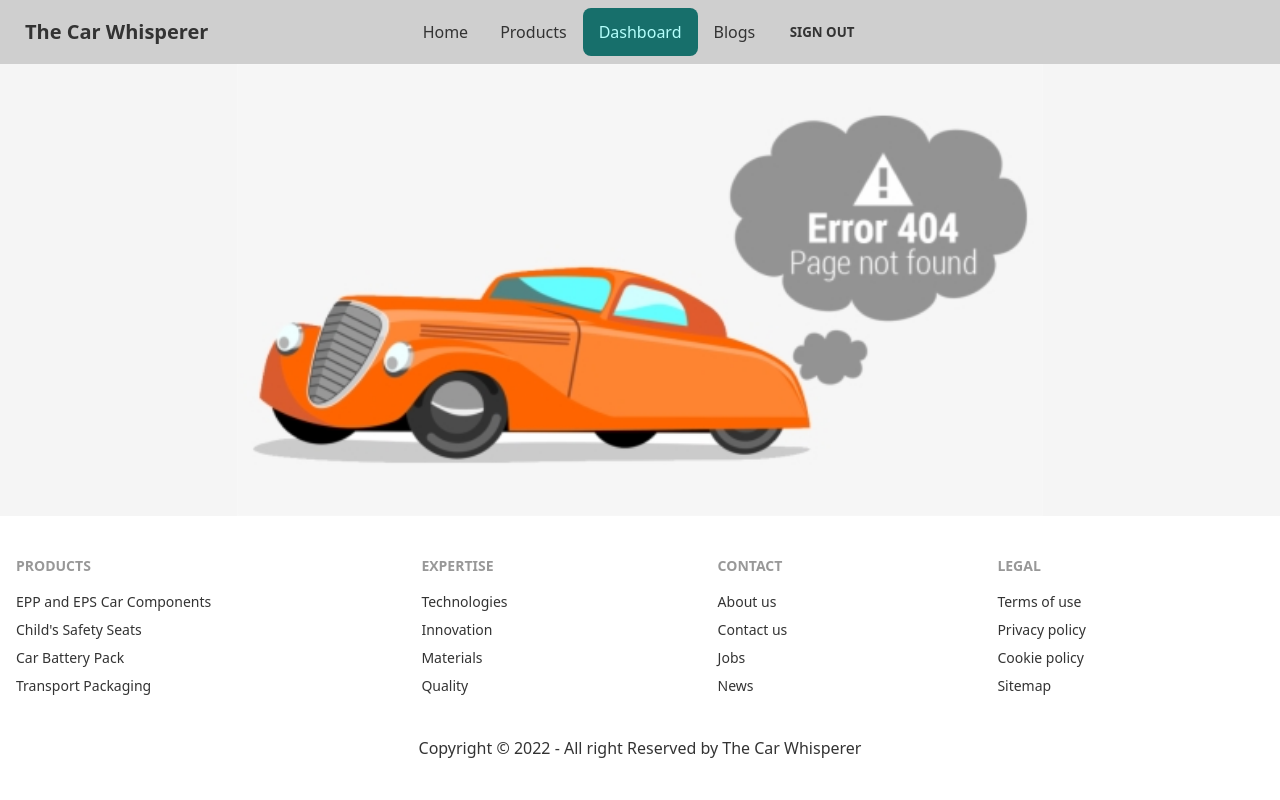
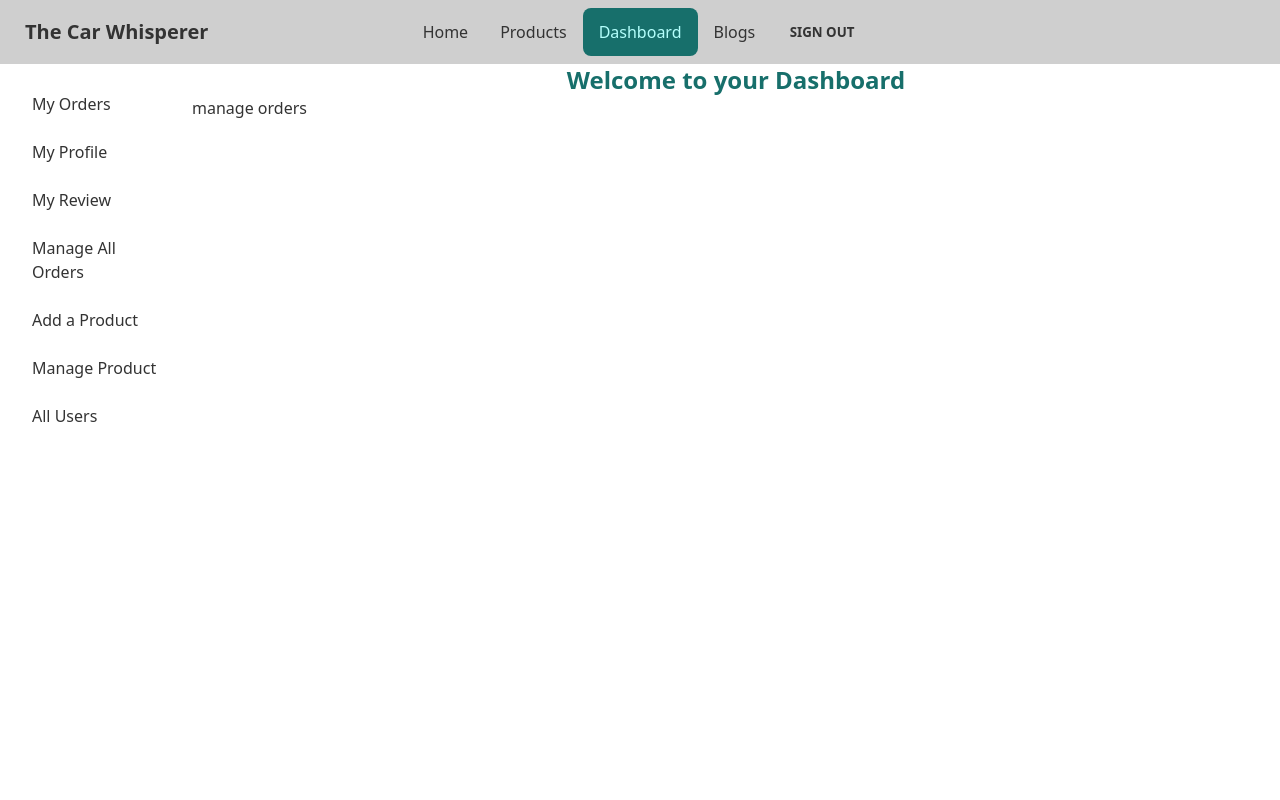
Before and after one commit to anikjoyy/manufacturer-website-client-side, a React (Create React App) app: page /dashboard/allOrders in a window 1280 px wide. Shown: the top 800 px of the page. Built offline with nearby package versions, Linux system fonts and the light colour scheme; no server answers; sample sign-in values are in the browser's storage.

Commit message:
created more route in dashboard

```diff
--- a/package.json
+++ b/package.json
@@ -14,6 +14,7 @@
     "react-firebase-hooks": "^5.0.3",
     "react-helmet-async": "^1.3.0",
     "react-hook-form": "^7.31.2",
+    "react-query": "^3.39.0",
     "react-router-dom": "^6.3.0",
     "react-scripts": "5.0.1",
     "react-toastify": "^9.0.1",
--- a/src/App.js
+++ b/src/App.js
@@ -5,6 +5,9 @@ import AddReview from './Pages/Dashboard/AddReview';
 import Dashboard from './Pages/Dashboard/Dashboard';
 import MyOrders from './Pages/Dashboard/MyOrders';
 import MyProfile from './Pages/Dashboard/MyProfile';
+import ManageOrders from './Pages/Dashboard/ManageOrders';
+import ManageProduct from './Pages/Dashboard/ManageProduct';
+import AddProduct from './Pages/Dashboard/AddProduct';
 import AllProduct from './Pages/Home/AllProduct';
 import Home from './Pages/Home/Home';
 import ProductDetails from './Pages/Home/ProductDetails';
@@ -14,6 +17,7 @@ import SignUp from './Pages/Login/SignUp';
 import Footer from './Pages/Shared/Footer/Footer';
 import Navbar from './Pages/Shared/Navbar';
 import NotFound from './Pages/Shared/NotFound/NotFound';
+import Users from './Pages/Dashboard/Users';
 
 function App() {
   return (
@@ -45,6 +49,16 @@ function App() {
           <Route index element={<MyOrders></MyOrders>}></Route>
           <Route path='profile' element={<MyProfile></MyProfile>}></Route>
           <Route path='review' element={<AddReview></AddReview>}></Route>
+          <Route
+            path='allOrders'
+            element={<ManageOrders></ManageOrders>}
+          ></Route>
+          <Route path='addProduct' element={<AddProduct></AddProduct>}></Route>
+          <Route
+            path='manageProduct'
+            element={<ManageProduct></ManageProduct>}
+          ></Route>
+          <Route path='users' element={<Users></Users>}></Route>
         </Route>
 
         <Route path='*' element={<NotFound></NotFound>}></Route>
--- /dev/null
+++ b/src/Pages/Dashboard/AddProduct.js
@@ -0,0 +1,11 @@
+import React from 'react';
+
+const AddProduct = () => {
+  return (
+    <div>
+      <h2>add product</h2>
+    </div>
+  );
+};
+
+export default AddProduct;
--- a/src/Pages/Dashboard/Dashboard.js
+++ b/src/Pages/Dashboard/Dashboard.js
@@ -26,6 +26,18 @@ const Dashboard = () => {
           <li>
             <Link to='/dashboard/review'>My Review</Link>
           </li>
+          <li>
+            <Link to='/dashboard/allOrders'>Manage All Orders</Link>
+          </li>
+          <li>
+            <Link to='/dashboard/addProduct'>Add a Product</Link>
+          </li>
+          <li>
+            <Link to='/dashboard/manageProduct'>Manage Product</Link>
+          </li>
+          <li>
+            <Link to='/dashboard/users'>All Users</Link>
+          </li>
         </ul>
       </div>
     </div>
--- /dev/null
+++ b/src/Pages/Dashboard/ManageOrders.js
@@ -0,0 +1,11 @@
+import React from 'react';
+
+const ManageOrders = () => {
+  return (
+    <div>
+      <h2>manage orders</h2>
+    </div>
+  );
+};
+
+export default ManageOrders;
--- /dev/null
+++ b/src/Pages/Dashboard/ManageProduct.js
@@ -0,0 +1,11 @@
+import React from 'react';
+
+const ManageProduct = () => {
+  return (
+    <div>
+      <h2>manage product</h2>
+    </div>
+  );
+};
+
+export default ManageProduct;
--- /dev/null
+++ b/src/Pages/Dashboard/Users.js
@@ -0,0 +1,11 @@
+import React from 'react';
+
+const Users = () => {
+  return (
+    <div>
+      <h2>All Users: </h2>
+    </div>
+  );
+};
+
+export default Users;
```
Also changed, not shown: 1 other file (tests, documents, lock files or other folders).
